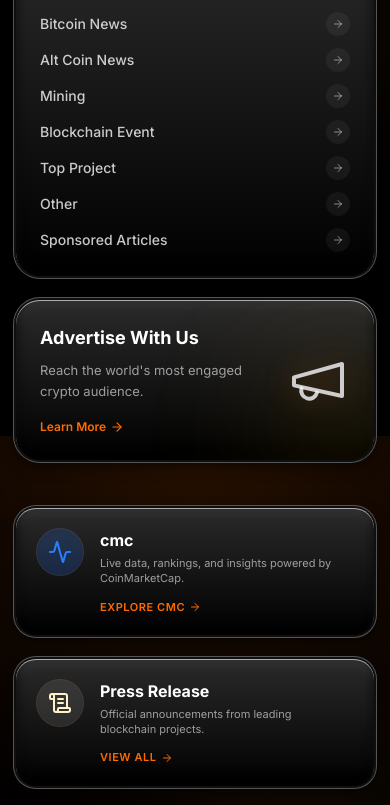
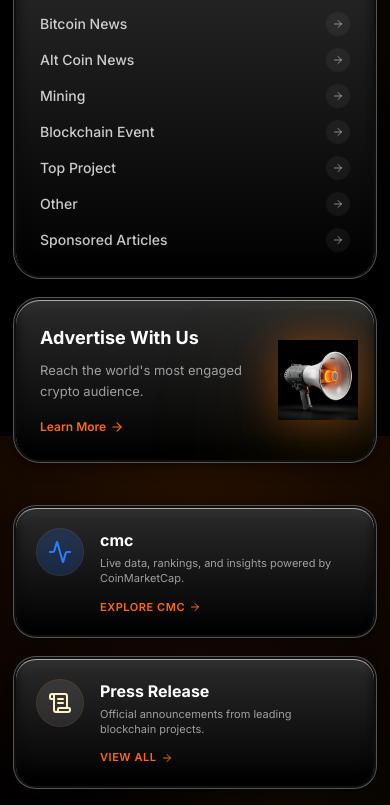
Before and after one commit to lequyn24-sudo/BTN-Web, a Next.js app: page / in a window 390 px wide. Shown: the part 8848-9653 px from the top of the page. Built offline with nearby package versions, Linux system fonts and the light colour scheme; no server answers.

Commit message:
feat: use 3D megaphone icon and update Advertise With Us to Link

```diff
--- a/src/app/page.tsx
+++ b/src/app/page.tsx
@@ -22,7 +22,7 @@ export default function Home() {
           </div>
 
           {/* Sidebar Area */}
-          <div className="flex flex-col gap-6 sticky top-24">
+          <div className="h-full">
             <Sidebar />
           </div>
         </div>
--- a/src/components/Sidebar.tsx
+++ b/src/components/Sidebar.tsx
@@ -1,4 +1,5 @@
 import Link from "next/link";
+import Image from "next/image";
 import { categoriesData } from "@/data/mockData";
 
 export function Sidebar() {
@@ -10,9 +11,9 @@ export function Sidebar() {
   const mostRead = categoriesData.flatMap(c => c.articles).slice(0, 5);
 
   return (
-    <aside className="flex flex-col gap-6 w-full">
+    <aside className="flex flex-col gap-6 w-full h-full">
       {/* Trending Tags */}
-      <div className="skeuo-card rounded-[24px] p-6">
+      <div className="skeuo-card rounded-[24px] p-6 shrink-0">
         <h3 className="font-bold text-lg uppercase tracking-wide mb-4">Trending Tags</h3>
         <div className="flex flex-wrap gap-2">
           {trendingTags.map((tag) => (
@@ -24,7 +25,7 @@ export function Sidebar() {
       </div>
 
       {/* Most Read */}
-      <div className="skeuo-card rounded-[24px] p-6">
+      <div className="skeuo-card rounded-[24px] p-6 shrink-0">
         <h3 className="font-bold text-lg uppercase tracking-wide mb-6">Most Read</h3>
         <div className="flex flex-col gap-6">
           {mostRead.map((item, idx) => (
@@ -48,7 +49,7 @@ export function Sidebar() {
       </div>
 
       {/* Stay Ahead Subscribe */}
-      <div className="skeuo-card rounded-[24px] p-6 relative overflow-hidden">
+      <div className="skeuo-card rounded-[24px] p-6 relative overflow-hidden shrink-0">
         <div className="absolute -right-10 -top-10 w-32 h-32 bg-primary/20 blur-2xl rounded-full"></div>
         <h3 className="font-bold text-xl mb-2 relative z-10 text-white">Stay Ahead in Crypto</h3>
         <p className="text-sm text-foreground/70 mb-4 relative z-10">Get the latest news, market updates, and exclusive insights straight to your inbox.</p>
@@ -60,8 +61,9 @@ export function Sidebar() {
         </form>
         <p className="text-[10px] text-foreground/40 mt-3 text-center relative z-10">No spam. Unsubscribe anytime.</p>
       </div>
+
       {/* Quick Categories */}
-      <div className="skeuo-card rounded-[24px] p-6">
+      <div className="skeuo-card rounded-[24px] p-6 shrink-0">
         <h3 className="font-bold text-lg uppercase tracking-wide mb-4">Quick Categories</h3>
         <div className="flex flex-col gap-3">
           {categoriesData.map((cat, idx) => (
@@ -76,8 +78,8 @@ export function Sidebar() {
       </div>
 
       {/* Advertise With Us */}
-      <div className="skeuo-card rounded-[24px] p-6 relative overflow-hidden group cursor-pointer hover:-translate-y-1 transition-transform">
-        <div className="absolute -right-12 -bottom-12 w-40 h-40 bg-yellow-500/10 blur-3xl rounded-full"></div>
+      <Link href="/contact" className="skeuo-card rounded-[24px] p-6 relative overflow-hidden group cursor-pointer hover:-translate-y-1 transition-transform flex-1 flex flex-col justify-center">
+        <div className="absolute -right-12 -bottom-12 w-40 h-40 bg-yellow-500/10 blur-3xl rounded-full z-0"></div>
         <div className="flex items-center gap-4 relative z-10">
           <div className="flex-1">
             <h3 className="font-bold text-lg mb-2 text-white group-hover:text-primary transition-colors">Advertise With Us</h3>
@@ -86,14 +88,16 @@ export function Sidebar() {
               Learn More <svg width="14" height="14" viewBox="0 0 24 24" fill="none" stroke="currentColor" strokeWidth="2" strokeLinecap="round" strokeLinejoin="round"><path d="M5 12h14"></path><path d="m12 5 7 7-7 7"></path></svg>
             </div>
           </div>
-          <div className="w-16 h-16 relative shrink-0">
-            <svg viewBox="0 0 24 24" fill="none" stroke="currentColor" strokeWidth="1.5" strokeLinecap="round" strokeLinejoin="round" className="w-full h-full text-foreground/80 group-hover:text-primary transition-colors drop-shadow-[0_0_15px_rgba(255,107,0,0.3)]">
-              <path d="m3 11 18-5v12L3 14v-3z"></path>
-              <path d="M11.6 16.8a3 3 0 1 1-5.8-1.6"></path>
-            </svg>
+          <div className="w-[80px] h-[80px] relative shrink-0 -mr-2 group-hover:scale-110 transition-transform duration-500">
+            <Image
+              src="/mockups/3d_megaphone.png"
+              alt="Megaphone"
+              fill
+              className="object-contain drop-shadow-[0_0_20px_rgba(255,107,0,0.4)] mix-blend-screen"
+            />
           </div>
         </div>
-      </div>
+      </Link>
     </aside>
   );
 }
```
Also changed, not shown: public/mockups/3d_megaphone.png (added).
